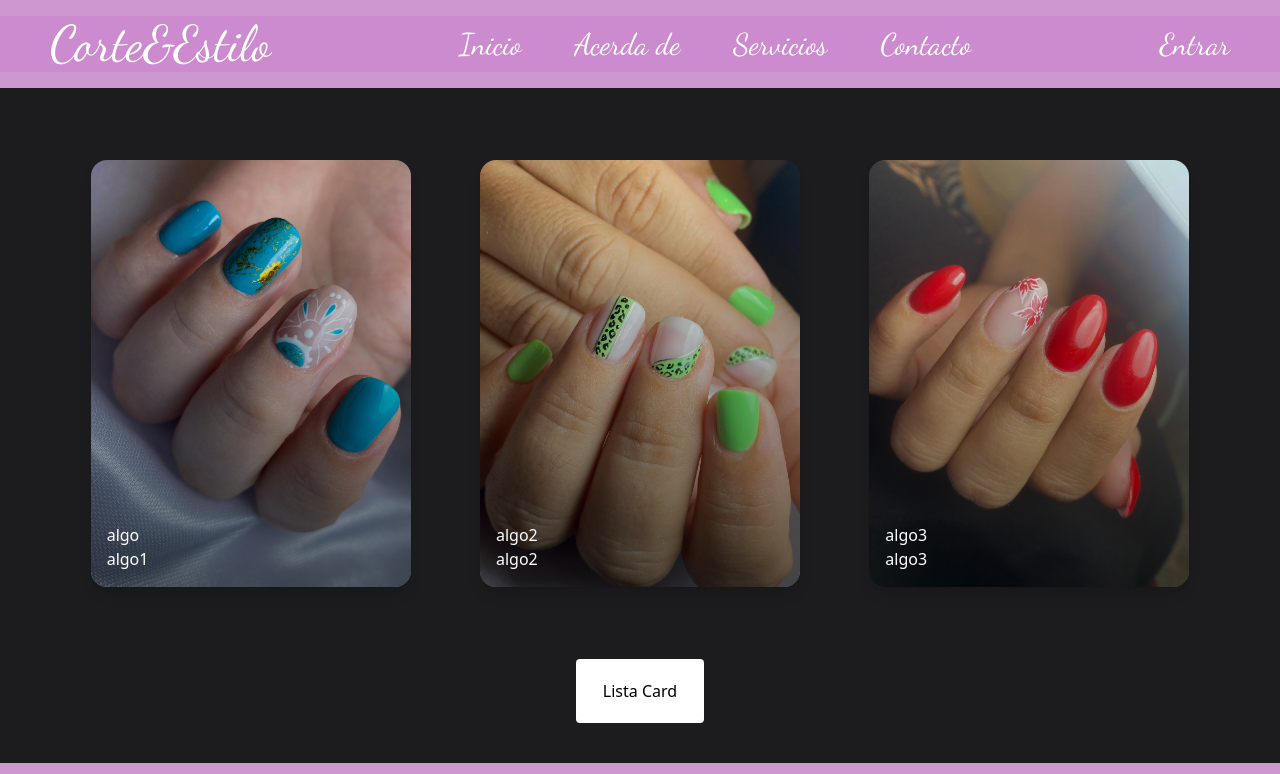
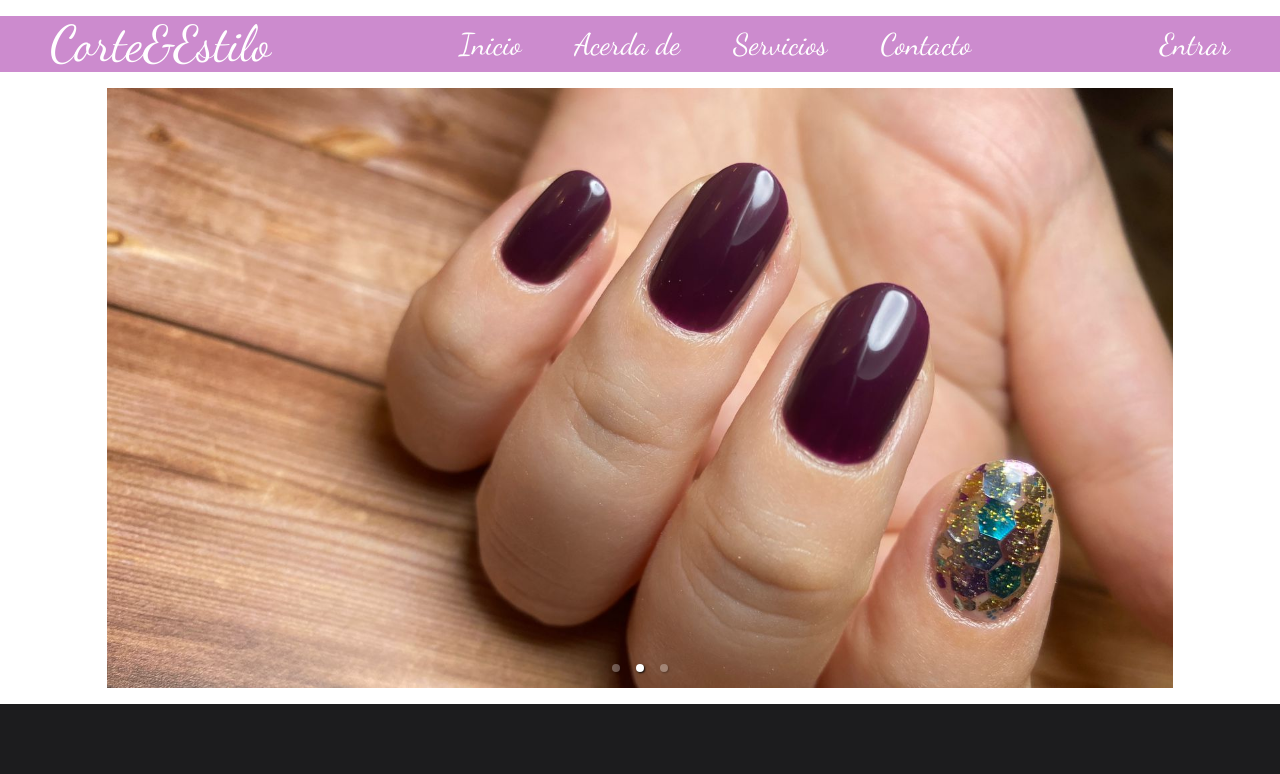
Before and after one commit to miguegomez2706/Manicure, a React (Vite) app in the folder Manicura/: page / in a window 1280 px wide. Shown: the top 774 px of the page. Built offline with nearby package versions, Linux system fonts and the light colour scheme.

Commit message:
rama de carousel

```diff
--- a/Manicura/package.json
+++ b/Manicura/package.json
@@ -12,7 +12,8 @@
   "dependencies": {
     "prop-types": "^15.8.1",
     "react": "^18.2.0",
-    "react-dom": "^18.2.0"
+    "react-dom": "^18.2.0",
+    "react-responsive-carousel": "^3.2.23"
   },
   "devDependencies": {
     "@types/react": "^18.2.66",
--- a/Manicura/src/App.css
+++ b/Manicura/src/App.css
@@ -2,5 +2,4 @@ body {
   margin: 0;
   padding: 0;
   box-sizing: border-box;
-  background-color: rgb(205, 151, 207);
 }
--- a/Manicura/src/App.jsx
+++ b/Manicura/src/App.jsx
@@ -3,6 +3,7 @@ import Navbar from "./components/molecules/navbar/navbar.jsx";
 import semi1 from "./assets/image/semipermanente/semi1.jpeg";
 import ListCard from "./components/molecules/ListCard.jsx";
 import Commercial from "./components/molecules/commercial.jsx";
+import CarouselComponent from "./components/molecules/carouselComponent.jsx";
 
 const publicidad = {
   img: semi1,
@@ -13,6 +14,7 @@ function App() {
   return (
     <>
       <Navbar />
+      <CarouselComponent />
       <ListCard />
       <Commercial publicidad={publicidad} />
     </>
--- /dev/null
+++ b/Manicura/src/components/molecules/carouselComponent.jsx
@@ -0,0 +1,39 @@
+import "react-responsive-carousel/lib/styles/carousel.min.css"; // Importa los estilos del carrusel
+import { Carousel } from "react-responsive-carousel";
+import img1 from "../../assets/image/semipermanente/semi5.jpeg";
+import img2 from "../../assets/image/semipermanente/semi6.jpeg";
+import img3 from "../../assets/image/capping/img3.jpeg";
+
+const CarouselComponent = () => {
+  return (
+    <div className="container mx-auto my-4 bg-white w-full">
+      <Carousel
+        showThumbs={false}
+        showStatus={false}
+        showArrows={false}
+        infiniteLoop
+        useKeyboardArrows={false}
+        autoPlay>
+        <div className="h-150">
+          <img className="h-150 object-contain" src={img1} alt="Slide 1" />
+        </div>
+        <div className="h-150">
+          <img
+            className="object-contain w-full h-full"
+            src={img2}
+            alt="Slide 2"
+          />
+        </div>
+        <div className="h-150">
+          <img
+            className="object-contain w-full h-full"
+            src={img3}
+            alt="Slide 3"
+          />
+        </div>
+      </Carousel>
+    </div>
+  );
+};
+
+export default CarouselComponent;
--- a/Manicura/src/components/molecules/commercial.jsx
+++ b/Manicura/src/components/molecules/commercial.jsx
@@ -1,4 +1,3 @@
-import React from "react";
 import Btn from "../atoms/Btn";
 
 const Commercial = () => {
--- a/Manicura/src/components/molecules/molecule.jsx
+++ /dev/null
@@ -1,5 +0,0 @@
-const molecule = () => {
-  return <div>molecule</div>;
-};
-
-export default molecule;
--- a/Manicura/tailwind.config.js
+++ b/Manicura/tailwind.config.js
@@ -3,6 +3,10 @@ export default {
   content: ["./index.html", "./src/**/*.{js,ts,jsx,tsx}"],
   theme: {
     extend: {
+      height:{
+        120: "30rem",
+        150: "37.5rem",
+      },
       colors: {
         mycolor: "#1c1c1e",
       },
```
Also changed, not shown: 1 other file (tests, documents, lock files or other folders).
